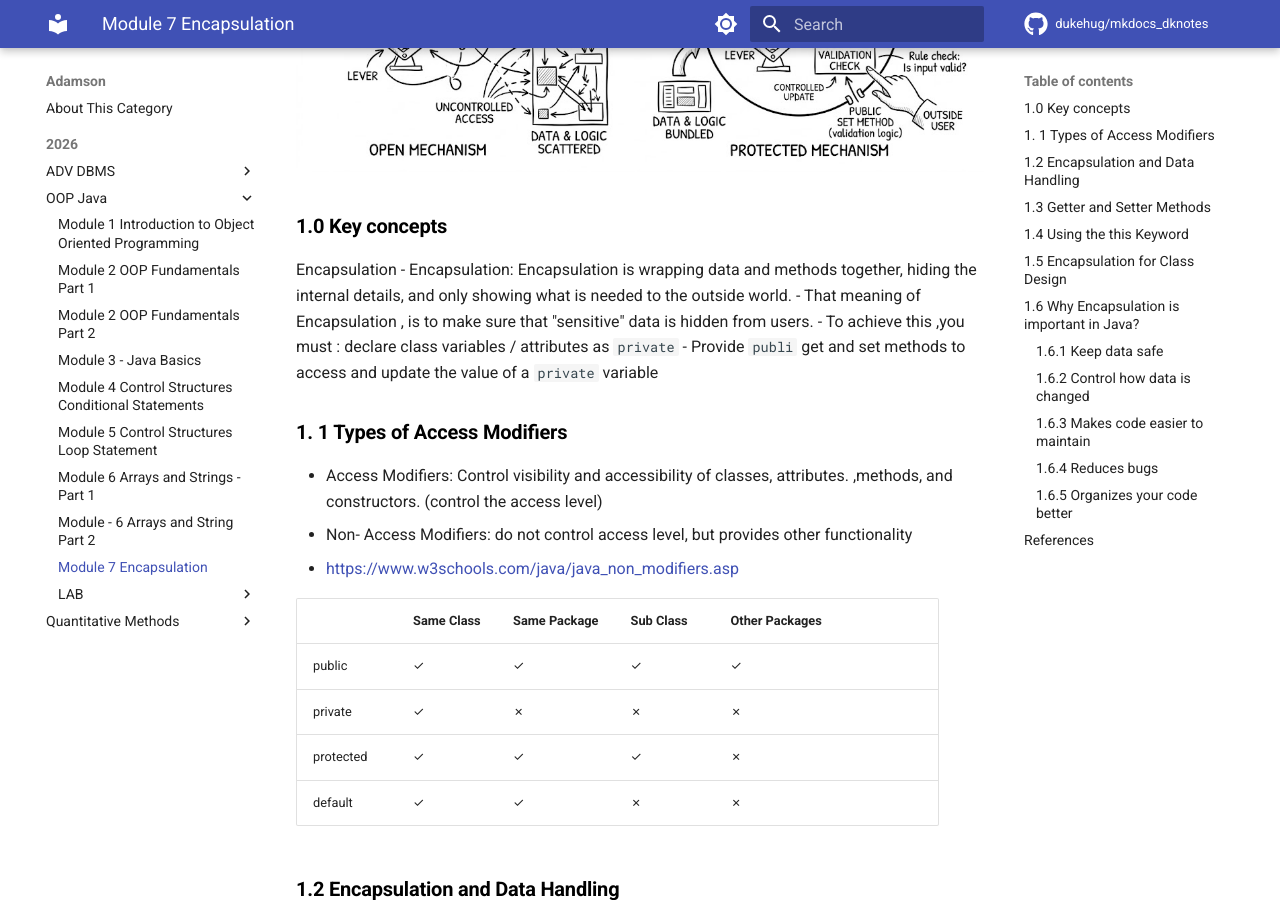
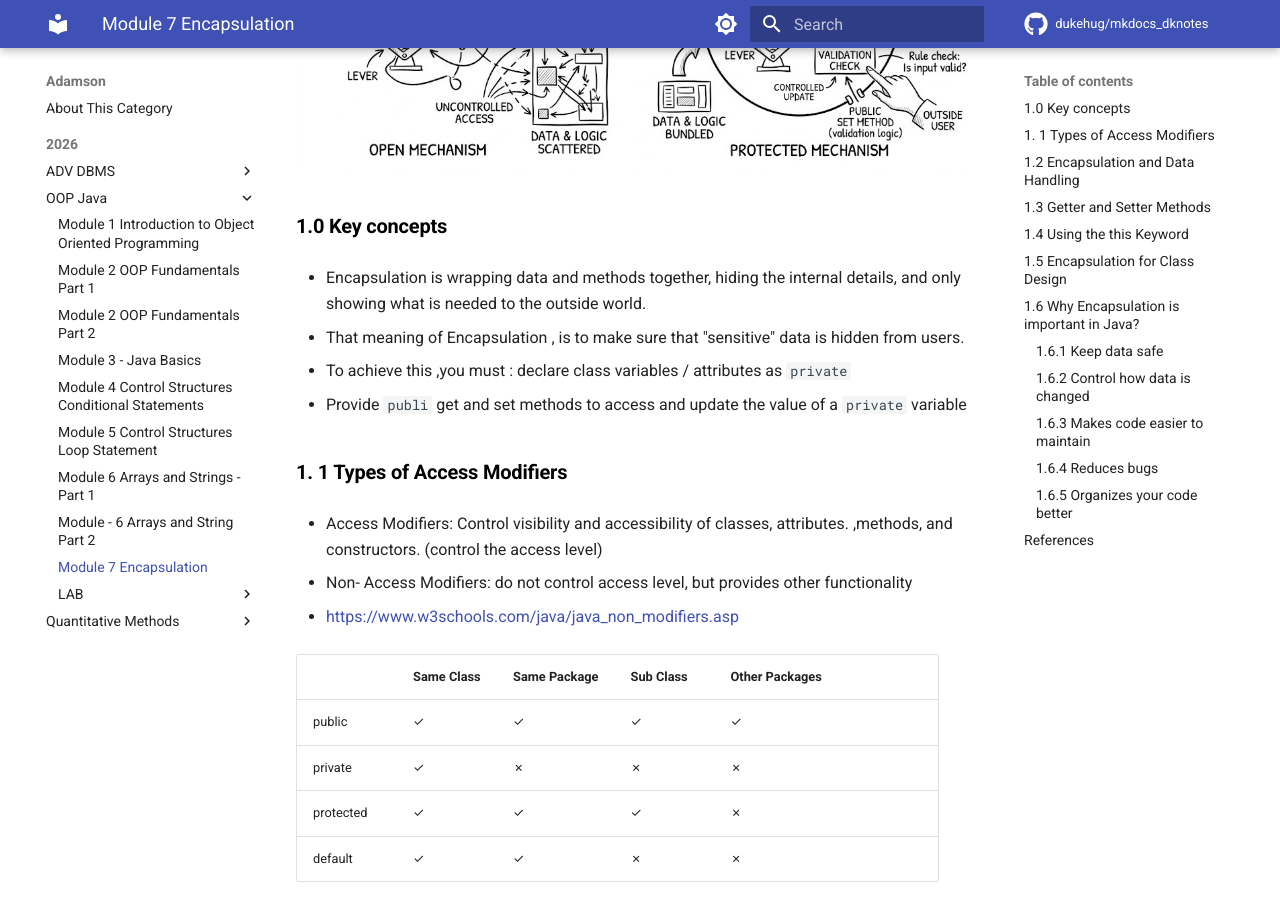
Before and after one commit to dukehug/mkdocs_dknotes, an MkDocs documentation site: the page built from docs/Adamson/2026/OOP Java/Module-7-Encapsulation.md, in a window 1280 px wide and 900 px high, scrolled down 611 px. Built offline with MkDocs 1.6.1 and Material for MkDocs 9.7.7, drawn with Linux system fonts in a browser that asks for light colours; comment, search, counter and statistics services are not loaded.

Commit message:
upadte notes: Tue Apr 21 04:50:26 PM CST 2026

```diff
--- a/docs/Adamson/2026/OOP Java/Module-7-Encapsulation.md
+++ b/docs/Adamson/2026/OOP Java/Module-7-Encapsulation.md
@@ -15,10 +15,12 @@ Author:  Duke Hsu
 
 ### 1.0 Key concepts
 
-Encapsulation
-- Encapsulation:  Encapsulation is wrapping data and methods together, hiding the internal details, and only showing what is needed to the outside world.
+- Encapsulation is wrapping data and methods together, hiding the internal details, and only showing what is needed to the outside world.
+
 - That meaning of Encapsulation , is to make sure that "sensitive" data is hidden from users.
+
 - To achieve this ,you must : declare class variables / attributes as `private`
+
 - Provide `publi` get and set  methods to access and update the value of a `private ` variable
 
 
@@ -26,8 +28,11 @@ Encapsulation
 ### 1. 1 Types of Access Modifiers
 
 - Access Modifiers: Control visibility and accessibility of classes, attributes. ,methods, and constructors. (control the access level)
+
 - Non- Access Modifiers:  do not control access level, but provides other functionality
+
  - [https://www.w3schools.com/java/java_non_modifiers.asp](https://www.w3schools.com/java/java_non_modifiers.asp)
+
 
 
 |           | Same Class | Same Package | Sub Class | Other Packages |     |
@@ -36,6 +41,8 @@ Encapsulation
 | private   | &check;    | &#10007;     | &#10007;  | &#10007;       |     |
 | protected | &check;    | &check;      | &check;   | &#10007;       |     |
 | default   | &check;    | &check;      | &#10007;  | &#10007;       |     |
+
+
 
 ### 1.2 Encapsulation and Data Handling
 
```
